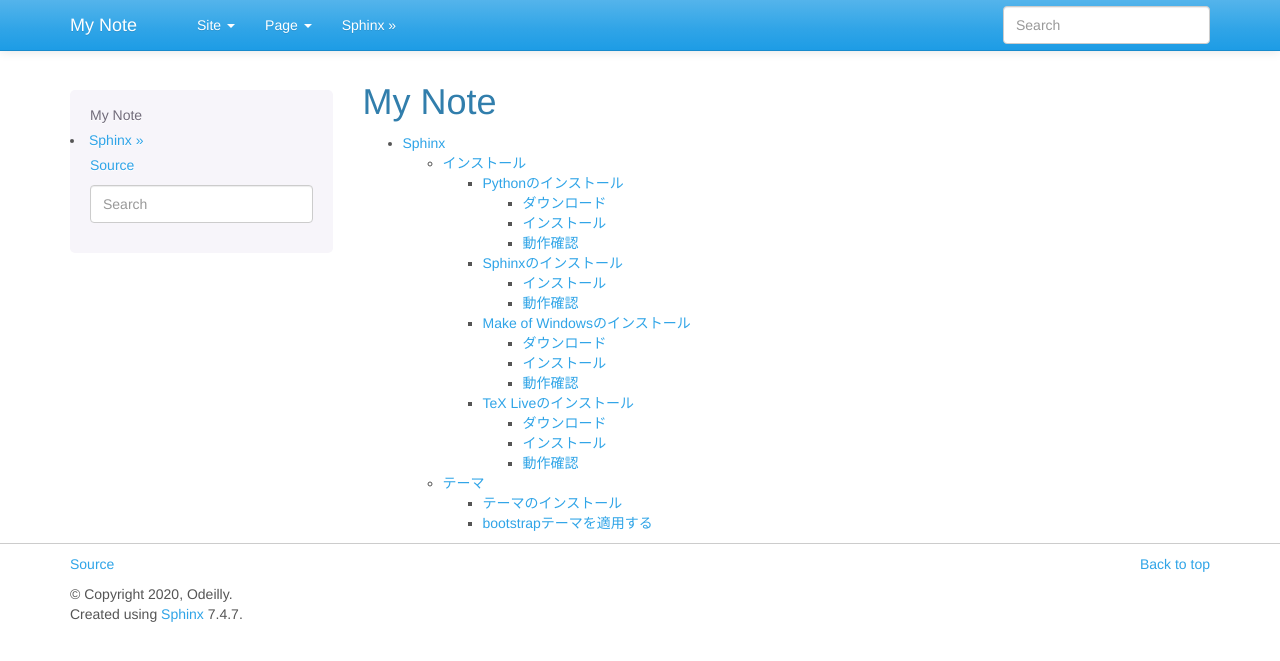
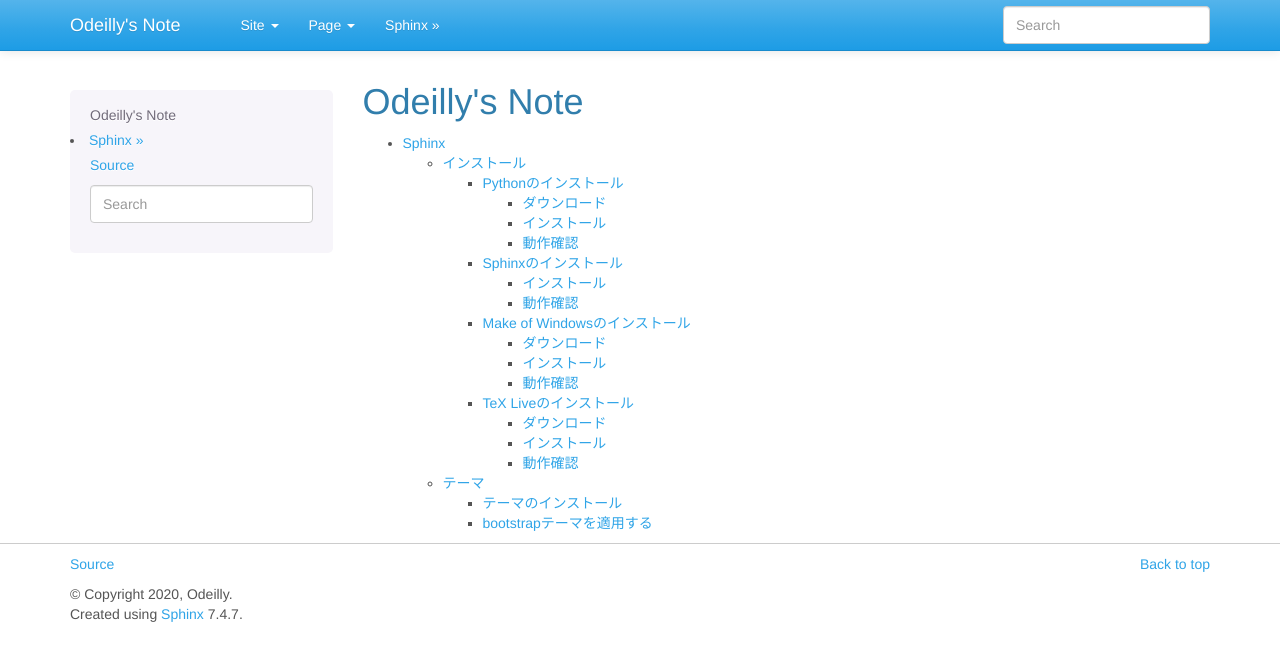
Before and after one commit to odeilly/note, a Sphinx documentation site: the page built from mynote/source/index.rst, in a window 1280 px wide. Shown: the top 661 px of the page. Built offline with Sphinx 7.4.7, drawn with Linux system fonts in a browser that asks for light colours.

Commit message:
タイトル変更

```diff
--- a/mynote/source/conf.py
+++ b/mynote/source/conf.py
@@ -18,7 +18,7 @@
 
 # -- Project information -----------------------------------------------------
 
-project = 'My Note'
+project = 'Odeilly\'s Note'
 copyright = '2020, Odeilly'
 author = 'Odeilly'
 
--- a/mynote/source/index.rst
+++ b/mynote/source/index.rst
@@ -1,6 +1,6 @@
-=========
- My Note
-=========
+================
+ Odeilly's Note
+================
 
 .. toctree::
 
```
Also changed, not shown: 10 other files.
